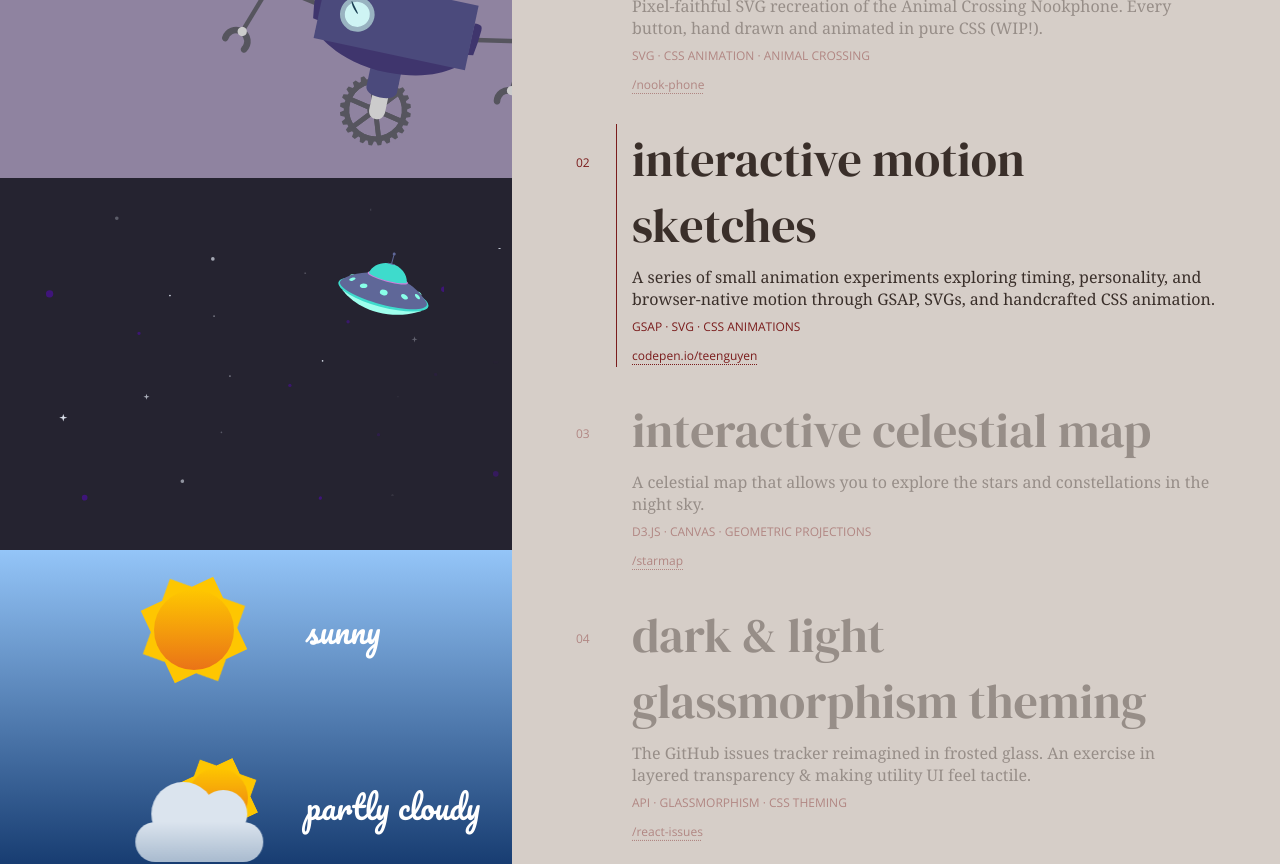
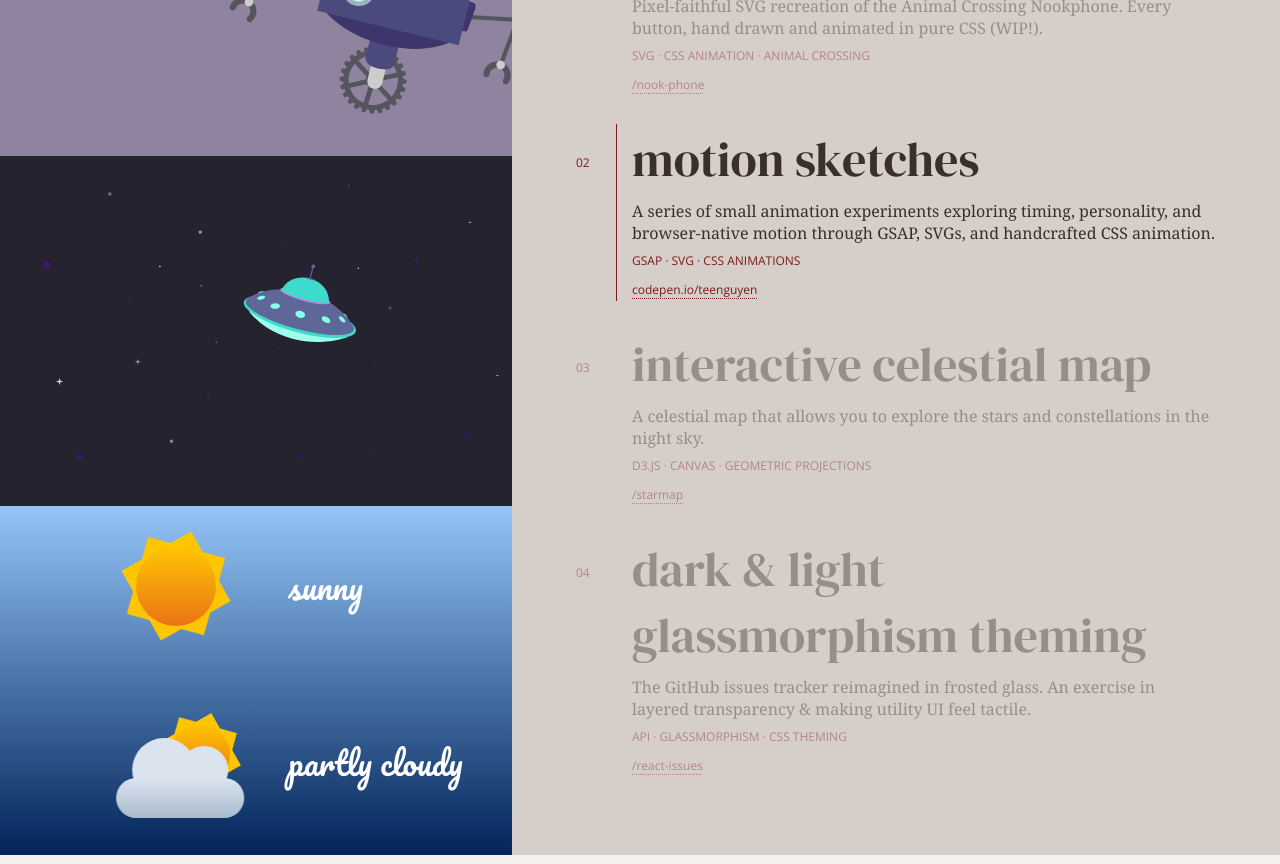
Before and after one commit to teenguyen/teenguyen.github.io-dev, a Next.js app: page / in a window 1280 px wide. Shown: the part 3380-4244 px from the top of the page. Built offline with nearby package versions, Linux system fonts and the light colour scheme; grey boxes are pictures that could not be loaded.

Commit message:
copy change

```diff
--- a/src/sections/creative/index.tsx
+++ b/src/sections/creative/index.tsx
@@ -183,7 +183,7 @@ const BLURBS = [
     image: "/creative/creative-nook.mp4",
   },
   {
-    title: "interactive motion sketches",
+    title: "motion sketches",
     description:
       "A series of small animation experiments exploring timing, personality, and browser-native motion through GSAP, SVGs, and handcrafted CSS animation.",
     skills: "GSAP · SVG · CSS ANIMATIONS",
```
